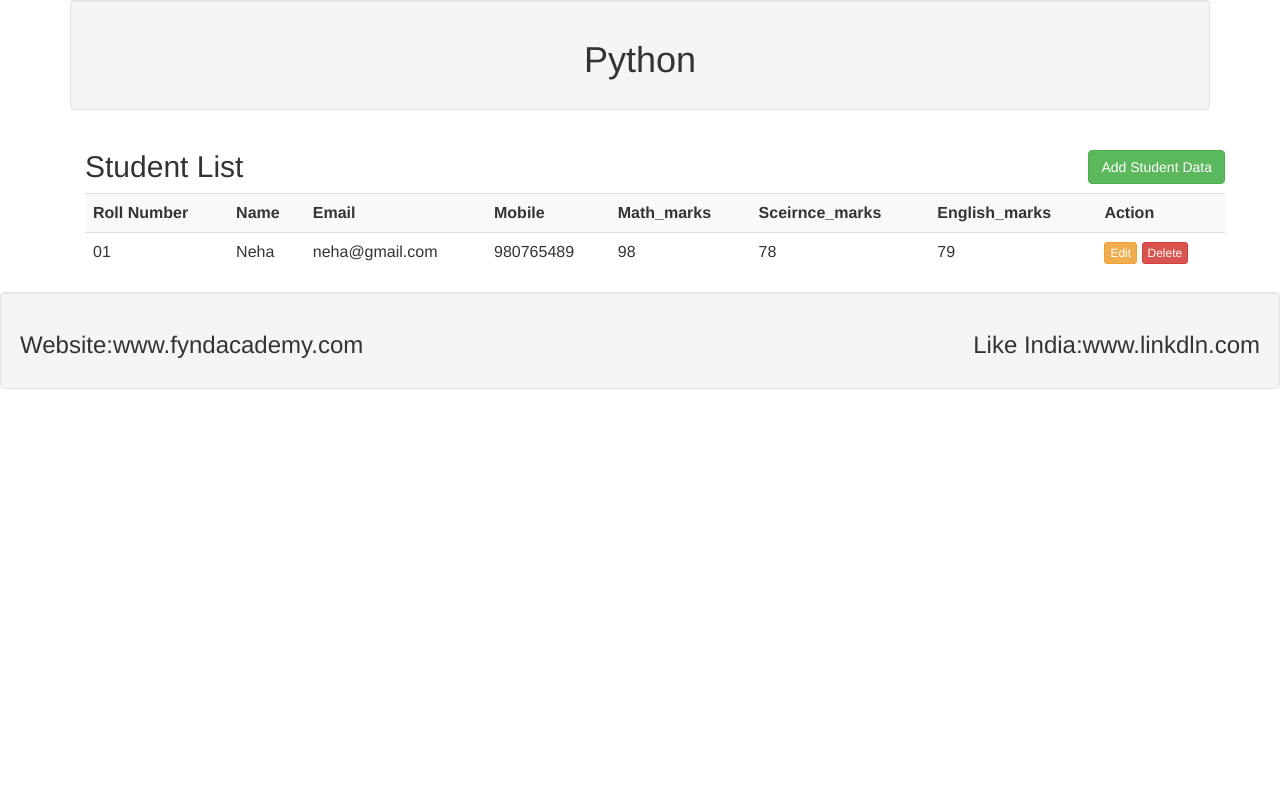
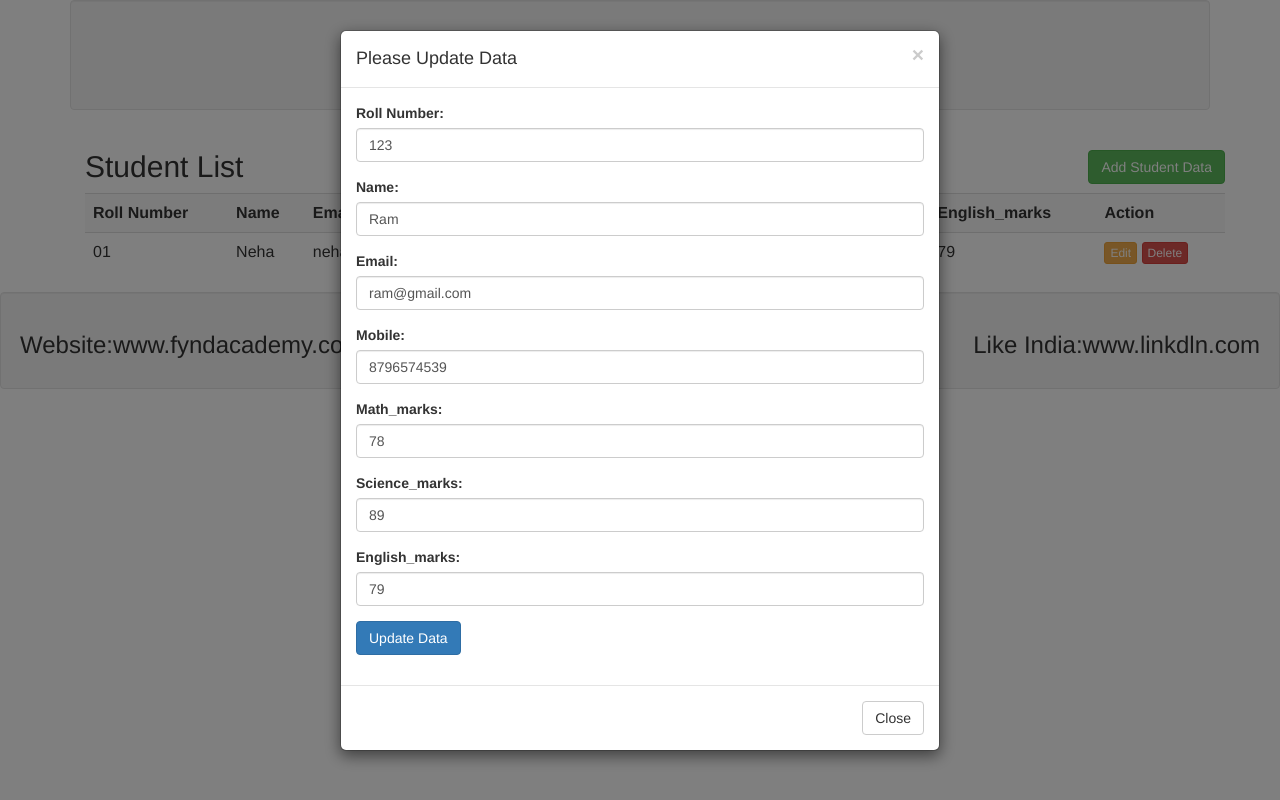
Before and after one commit to nehaguptavns438/result_system, a Flask app: page /adminview in a window 1280 px wide, after a click on "Edit". Run offline with Flask 2, Linux system fonts and the light colour scheme; the visitor is signed in with stand-in values (Sample User, id 1); some libraries are stand-ins or nearby versions.

Commit message:
Database connectivity

```diff
--- a/resultsystem/routes.py
+++ b/resultsystem/routes.py
@@ -97,8 +97,8 @@ def add():
 
         # alldata = Student.query.all()
 
-@app.route("/insert_data", methods = ['GET','POST'])
-def insert():
+@app.route("/insert", methods = ['GET','POST'])
+def add_data():
     if 'logged_in' in session:
         #form = AddStudentForm()
         if request.method == "POST":
@@ -120,15 +120,11 @@ def insert():
             db.session.add(stu)
             db.session.commit()
             alldata = Student.query.all()
+            # return redirect(url_for('add'))
             return render_template("adminview.html", alldata=alldata)
 
-        return render_template("insert_data.html")
+        return render_template("adminview.html")
     return redirect('/adminlogin')
-
-
-
-
-
 @app.route("/validateotp/<int:rollno>", methods=['POST'])
 def validateotp(rollno):
     if request.method == 'POST':
--- a/resultsystem/templates/adminview.html
+++ b/resultsystem/templates/adminview.html
@@ -71,6 +71,136 @@
 
     </div>
 
+    <div id="mymodaledit" class="modal fade" role="dialog">
+
+
+      <div class="modal-dialog">
+
+
+        <div class="modal-content">
+
+
+          <div class="modal-header">
+
+
+            <button type="button" class="close" data-dismiss="modal">&times;</button>
+
+
+            <h4 class="modal-title">Please Update Data</h4>
+
+
+          </div>
+
+
+          <div class="modal-body">
+
+
+            <form action="" method="POST">
+
+
+              <div class="form-group">
+
+
+                <label>Roll Number:</label>
+                <input type="text" class="form-control" name="name" value="123">
+
+
+              </div>
+
+              <div class="form-group">
+
+
+                <label>Name:</label>
+                <input type="text" class="form-control" name="name" value="Ram">
+
+
+              </div>
+
+
+              <div class="form-group">
+
+
+                <label>Email:</label>
+                <input type="text" class="form-control" name="email" value="ram@gmail.com">
+
+
+              </div>
+
+
+              <div class="form-group">
+
+
+                <label>Mobile:</label>
+                <input type="text" class="form-control" name="mobile" value="8796574539">
+
+
+              </div>
+              <div class="form-group">
+
+
+                <label>Math_marks:</label>
+                <input type="text" class="form-control" name="math_marks" value="78">
+
+
+              </div>
+              <div class="form-group">
+
+
+                <label>Science_marks:</label>
+                <input type="text" class="form-control" name="sceirnce_marks" value="89">
+
+
+              </div>
+
+              <div class="form-group">
+
+
+                <label>English_marks:</label>
+                <input type="text" class="form-control" name="english_marks" value="79">
+
+
+              </div>
+
+
+
+              <div class="form-group">
+
+
+                <button class="btn btn-primary" type="submit">Update Data</button>
+
+
+              </div>
+
+
+            </form>
+
+
+          </div>
+
+
+          <div class="modal-footer">
+
+
+            <button type="button" class="btn btn-default" data-dismiss="modal">Close</button>
+
+
+          </div>
+
+
+        </div>
+
+
+      </div>
+
+
+    </div>
+
+
+
+
+
+
+
     <div id="mymodal" class="modal fade" role="dialog">
 
 
@@ -95,7 +225,7 @@
           <div class="modal-body">
 
 
-            <form action="" method="POST">
+            <form action="{{url_for('main.add_data')}}" method="POST">
 
 
               <div class="form-group">
@@ -166,7 +296,7 @@
               <div class="form-group">
 
 
-                <button class="btn btn-primary" type="submit">Insert Data</button>
+                <button class="btn btn-primary" type="submit" href="/insert">Insert Data</button>
 
 
               </div>
```
